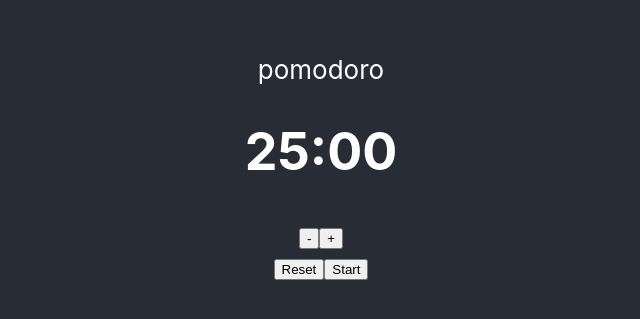
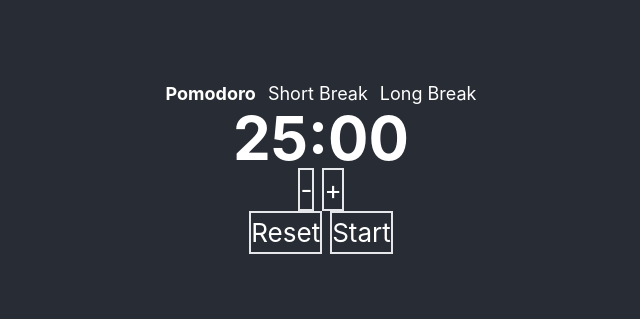
Before and after one commit to joeyiny/Pomodoro, a React (Create React App) app: page / in a window 1280 px wide. Shown: the part 233-552 px from the top of the page, without its empty margins (319-959 px from the left). Built offline with nearby package versions, Linux system fonts and the light colour scheme; no server answers.

Commit message:
Create pomodoro session types
User can now choose whether they want to countdown a pomodoro session, a short break, or a long break

```diff
--- a/package.json
+++ b/package.json
@@ -40,5 +40,10 @@
       "last 1 firefox version",
       "last 1 safari version"
     ]
+  },
+  "devDependencies": {
+    "autoprefixer": "^10.4.4",
+    "postcss": "^8.4.12",
+    "tailwindcss": "^3.0.23"
   }
 }
--- /dev/null
+++ b/postcss.config.js
@@ -0,0 +1,6 @@
+module.exports = {
+  plugins: {
+    tailwindcss: {},
+    autoprefixer: {},
+  },
+}
--- a/src/Components/Timer.tsx
+++ b/src/Components/Timer.tsx
@@ -3,9 +3,9 @@ import useSound from "use-sound";
 const alarmSound = require("../sounds/alarm.wav");
 
 enum SessionType {
-  POMODORO = "pomodoro",
-  SHORTBREAK = "shortbreak",
-  LONGBREAK = "longbreak",
+  POMODORO = "Pomodoro",
+  SHORTBREAK = "Short Break",
+  LONGBREAK = "Long Break",
 }
 
 let Timer = () => {
@@ -21,9 +21,21 @@ let Timer = () => {
 
   const [playAlarmSound, { stop }] = useSound(alarmSound, { volume: 0.4 });
 
-  let reset = () => {
+  let reset = (sessionType: SessionType) => {
+    let minutesToCountdown;
+    switch (sessionType) {
+      case SessionType.POMODORO:
+        minutesToCountdown = 25;
+        break;
+      case SessionType.SHORTBREAK:
+        minutesToCountdown = 5;
+        break;
+      case SessionType.LONGBREAK:
+        minutesToCountdown = 15;
+        break;
+    }
     setIsActive(false);
-    setSeconds(25 * 60);
+    setSeconds(minutesToCountdown * 60);
     stop();
   };
 
@@ -49,6 +61,11 @@ let Timer = () => {
     return minutesDisplay + ":" + secondsDisplay;
   };
 
+  let setSession = (sessionType: SessionType) => {
+    setSessionType(sessionType);
+    reset(sessionType);
+  };
+
   useEffect(() => {
     let interval = null;
     if (isActive) {
@@ -64,25 +81,57 @@ let Timer = () => {
       clearInterval(interval);
     }
     return () => clearInterval(interval);
-  }, [isActive, seconds]);
+  }, [isActive, seconds, playAlarmSound]);
 
   return (
     <>
-      <div>
-        <span>{sessionType}</span>
+      <div className="flex gap-3 text-lg">
+        <span
+          className={`${
+            sessionType === SessionType.POMODORO && "font-bold"
+          } cursor-pointer`}
+          onClick={() => setSession(SessionType.POMODORO)}>
+          {SessionType.POMODORO}
+        </span>
+        <span
+          className={`${
+            sessionType === SessionType.SHORTBREAK && "font-bold"
+          } cursor-pointer`}
+          onClick={() => setSession(SessionType.SHORTBREAK)}>
+          {SessionType.SHORTBREAK}
+        </span>
+        <span
+          className={`${
+            sessionType === SessionType.LONGBREAK && "font-bold"
+          } cursor-pointer`}
+          onClick={() => setSession(SessionType.LONGBREAK)}>
+          {SessionType.LONGBREAK}
+        </span>
       </div>
-      <h1>{getTimestamp()}</h1>
-      <div>
-        <button disabled={isActive} onClick={() => decrement()}>
+      <span id="timer" className="font-bold text-6xl">
+        {getTimestamp()}
+      </span>
+      <div className="flex gap-2">
+        <button
+          className="border-2"
+          disabled={isActive}
+          onClick={() => decrement()}>
           -
         </button>
-        <button disabled={isActive} onClick={() => increment()}>
+        <button
+          className="border-2"
+          disabled={isActive}
+          onClick={() => increment()}>
           +
         </button>
       </div>
-      <div>
-        <button onClick={() => reset()}>Reset</button>
-        <button onClick={() => toggle()}>{isActive ? "Stop" : "Start"}</button>
+      <div className="flex gap-2">
+        <button onClick={() => reset(sessionType)} className="border-2">
+          Reset
+        </button>
+        <button onClick={() => toggle()} className="border-2">
+          {isActive ? "Stop" : "Start"}
+        </button>
       </div>
     </>
   );
--- a/src/index.css
+++ b/src/index.css
@@ -1,3 +1,7 @@
+@tailwind base;
+@tailwind components;
+@tailwind utilities;
+
 body {
   margin: 0;
   font-family: -apple-system, BlinkMacSystemFont, 'Segoe UI', 'Roboto', 'Oxygen',
--- /dev/null
+++ b/tailwind.config.js
@@ -0,0 +1,7 @@
+module.exports = {
+  content: ["./src/**/*.{js,jsx,ts,tsx}"],
+  theme: {
+    extend: {},
+  },
+  plugins: [],
+};
```
Also changed, not shown: 2 other files (tests, documents, lock files or other folders).
